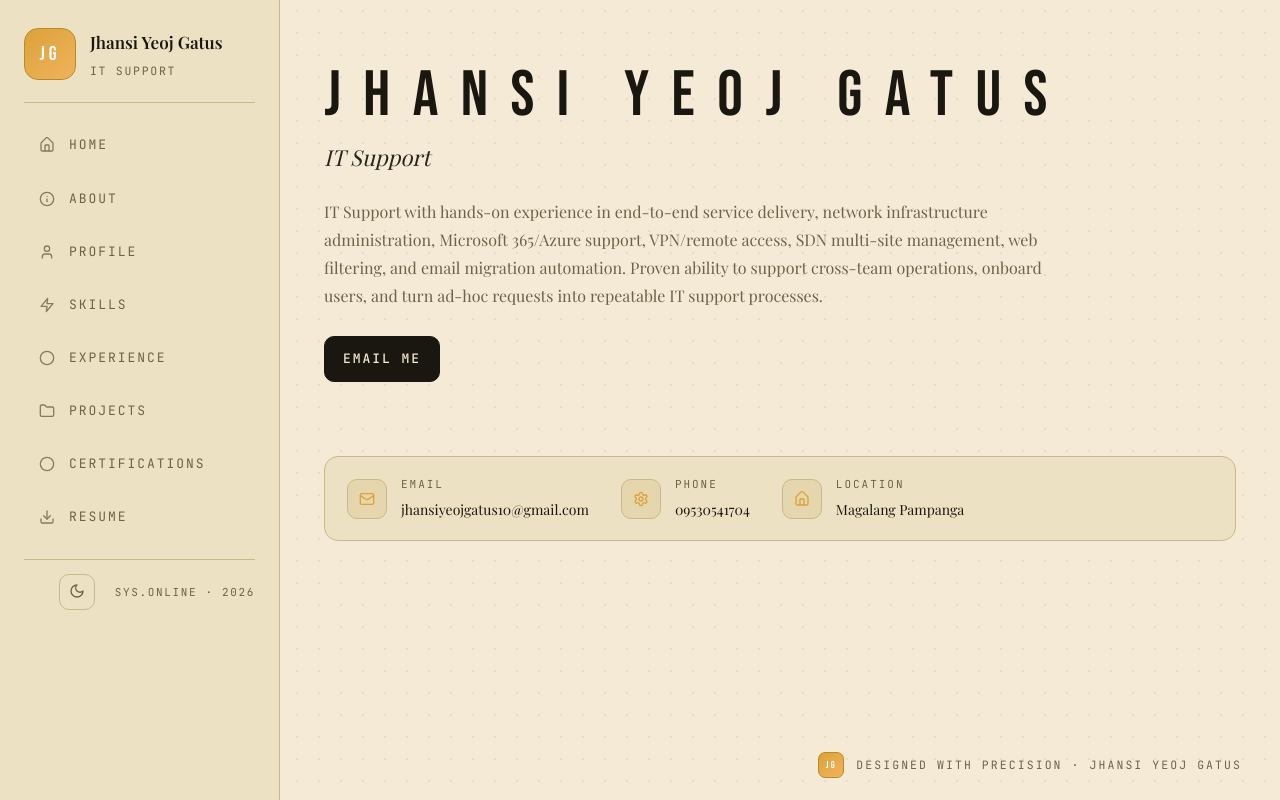
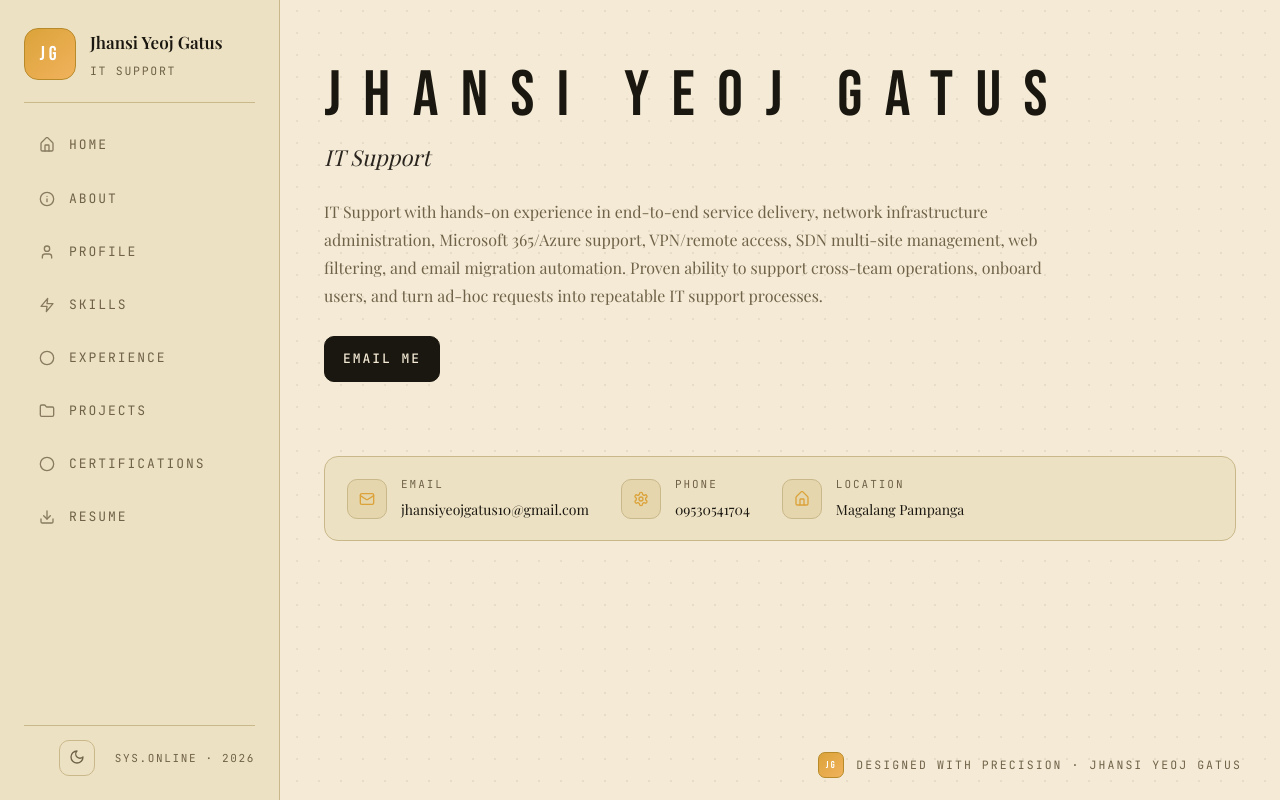
Before and after one commit to eazyboytt/Portfolio, a Flask app: page / in a window 1280 px wide. Run offline with Flask 3, Linux system fonts and the light colour scheme; some web fonts are replaced.

Commit message:
Move sidebar footer to left bottom corner

```diff
--- a/docs/static/css/style.css
+++ b/docs/static/css/style.css
@@ -219,6 +219,8 @@ h1, h2, h3, .display { font-weight: 400; }
   color: var(--muted);
   letter-spacing: 0.15em;
   text-transform: uppercase;
+  justify-content: flex-start;
+  margin-top: auto;
 }
 
 /* Theme toggle */
--- a/static/css/style.css
+++ b/static/css/style.css
@@ -219,6 +219,8 @@ h1, h2, h3, .display { font-weight: 400; }
   color: var(--muted);
   letter-spacing: 0.15em;
   text-transform: uppercase;
+  justify-content: flex-start;
+  margin-top: auto;
 }
 
 /* Theme toggle */
```
